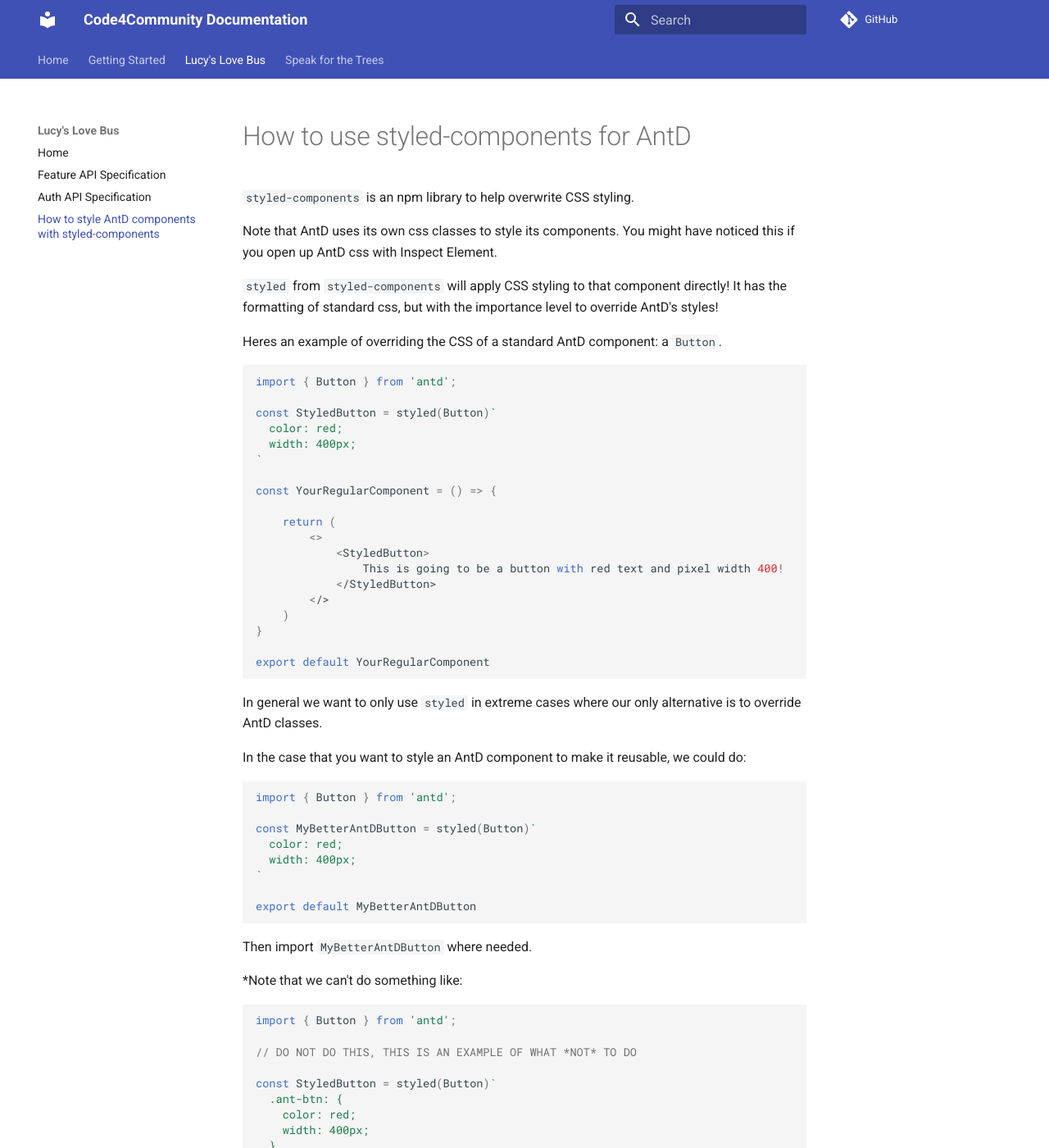
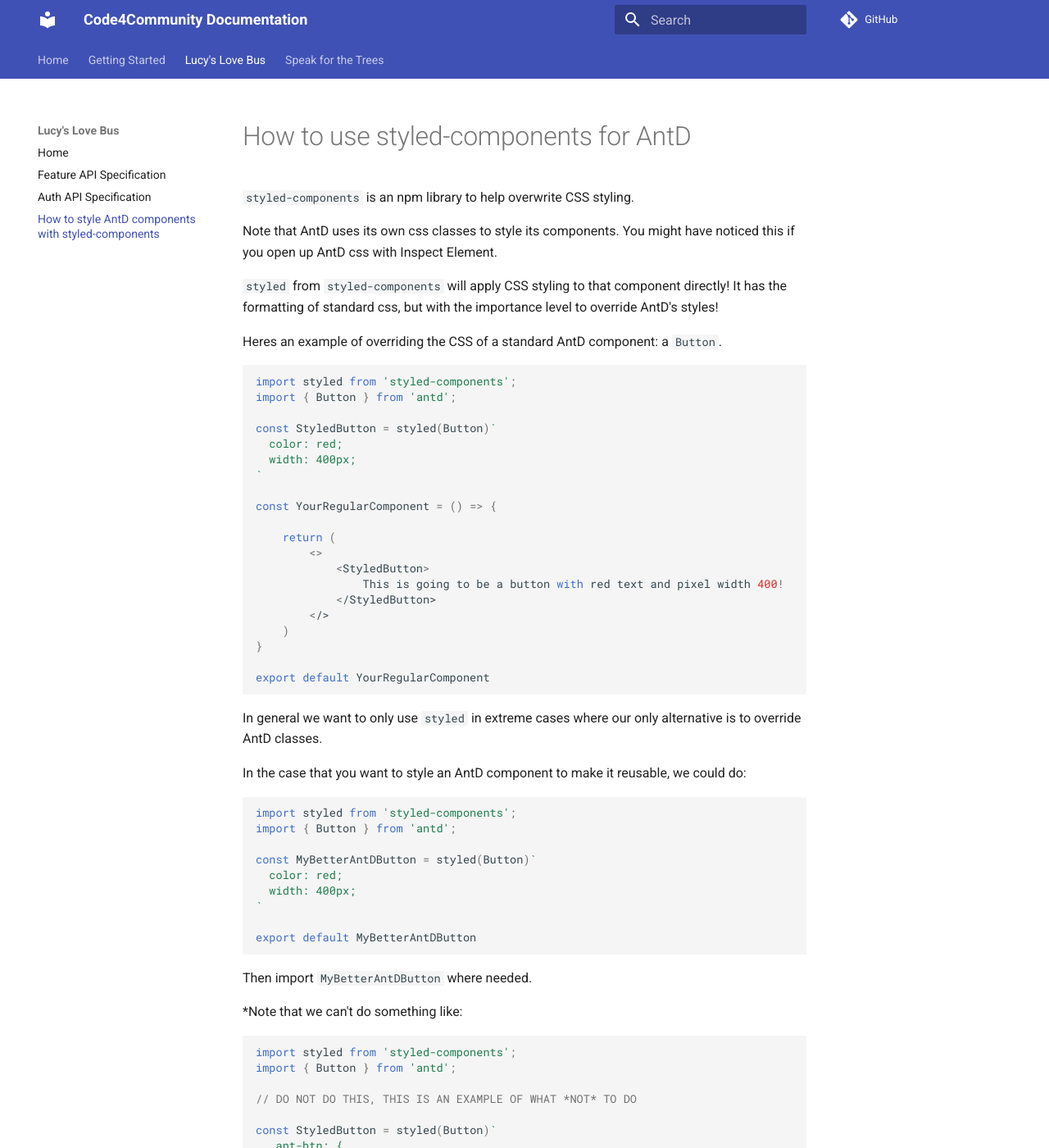
Before and after one commit to Code-4-Community/c4c-dev-docs, an MkDocs documentation site: the page built from docs/llb/antd-styled-components.md, in a window 1280 px wide and 1400 px high. Shown: the whole window at 82% size. Built offline with MkDocs 1.6.1 and Material for MkDocs 9.7.7, drawn with Linux system fonts in a browser that asks for light colours; comment, search, counter and statistics services are not loaded.

Commit message:
import styled

````diff
--- a/docs/llb/antd-styled-components.md
+++ b/docs/llb/antd-styled-components.md
@@ -10,6 +10,7 @@
 
 
 ```js
+import styled from 'styled-components';
 import { Button } from 'antd';
 
 const StyledButton = styled(Button)`
@@ -36,8 +37,7 @@
 In the case that you want to style an AntD component to make it reusable, we could do:
 
 ```js
-
-
+import styled from 'styled-components';
 import { Button } from 'antd';
 
 const MyBetterAntDButton = styled(Button)`
@@ -53,6 +53,7 @@
 *Note that we can't do something like:
 
 ```js
+import styled from 'styled-components';
 import { Button } from 'antd';
 
 // DO NOT DO THIS, THIS IS AN EXAMPLE OF WHAT *NOT* TO DO
````
